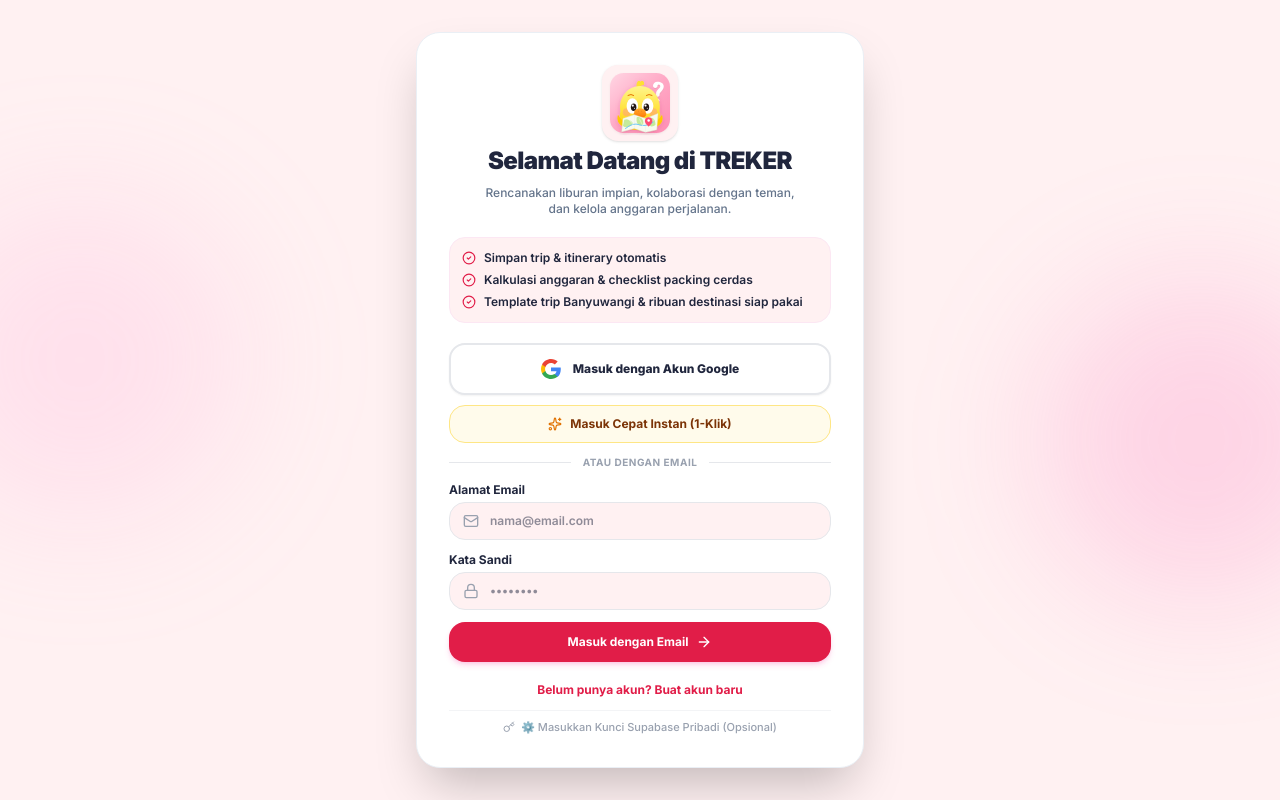
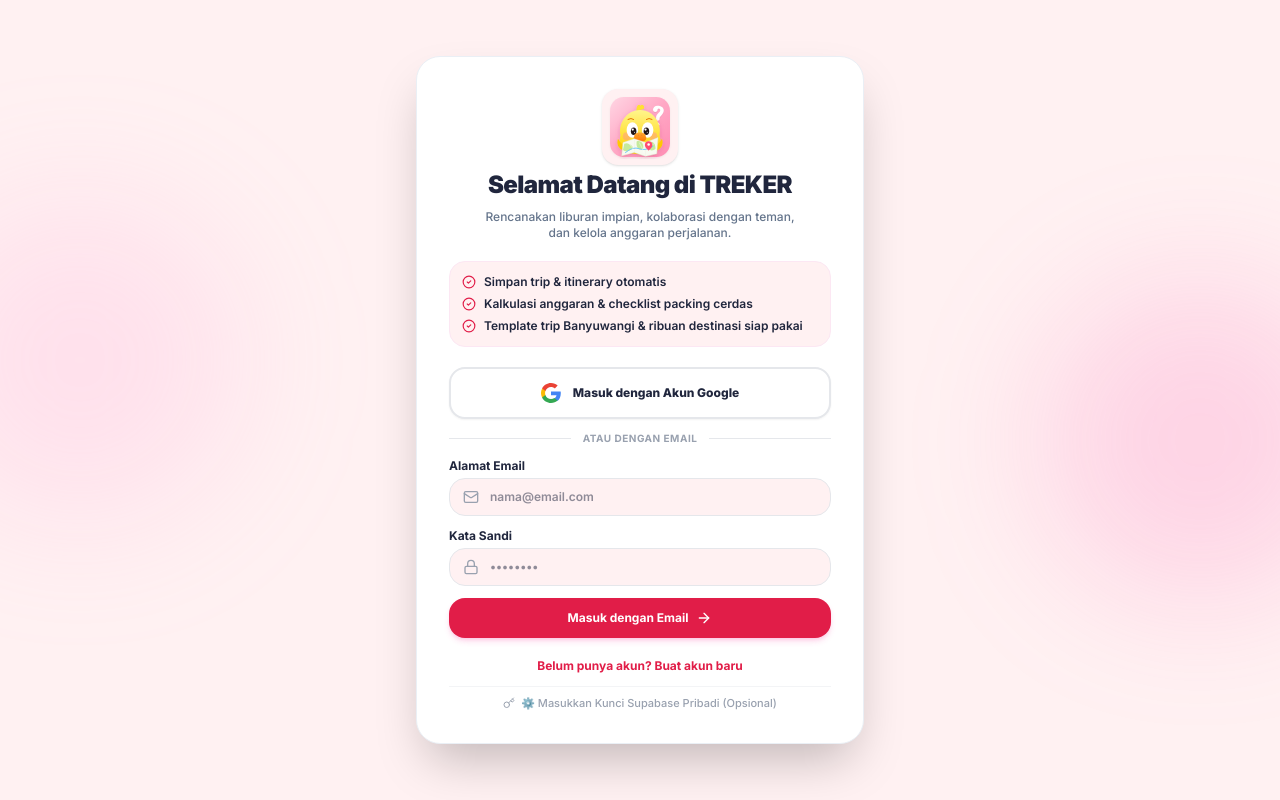
Before and after one commit to InitialJawa/treker, a React (Vite) app: page / in a window 1280 px wide. Built offline with nearby package versions, Linux system fonts and the light colour scheme; no server answers.

Commit message:
refactor: remove quick guest login button
Delete the hardcoded demo login functionality to improve security and clean up the authentication UI.

```diff
--- a/src/components/LoginView.tsx
+++ b/src/components/LoginView.tsx
@@ -27,18 +27,6 @@
     } catch (err: any) {
       console.warn('Google Sign In:', err);
       // Fallback is handled inside signInWithGoogle
-    } finally {
-      setLoading(false);
-    }
-  };
-
-  const handleQuickGuestLogin = async () => {
-    setErrorMsg(null);
-    setLoading(true);
-    try {
-      await loginWithEmail('imamnasrulloh02@gmail.com', 'password123');
-    } catch (err) {
-      console.warn('Quick login notice:', err);
     } finally {
       setLoading(false);
     }
@@ -164,17 +152,6 @@
             <span className="truncate">
               {loading ? 'Memproses...' : 'Masuk dengan Akun Google'}
             </span>
-          </button>
-
-          {/* QUICK 1-CLICK DEMO LOGIN */}
-          <button
-            type="button"
-            onClick={handleQuickGuestLogin}
-            disabled={loading}
-            className="w-full py-2.5 px-4 rounded-2xl bg-amber-50 hover:bg-amber-100 border border-amber-200 text-amber-900 font-bold text-xs transition-all flex items-center justify-center gap-2 active:scale-98 cursor-pointer"
-          >
-            <Sparkles className="w-3.5 h-3.5 text-amber-600 shrink-0" />
-            <span>Masuk Cepat Instan (1-Klik)</span>
           </button>
 
           {/* Divider */}
```
